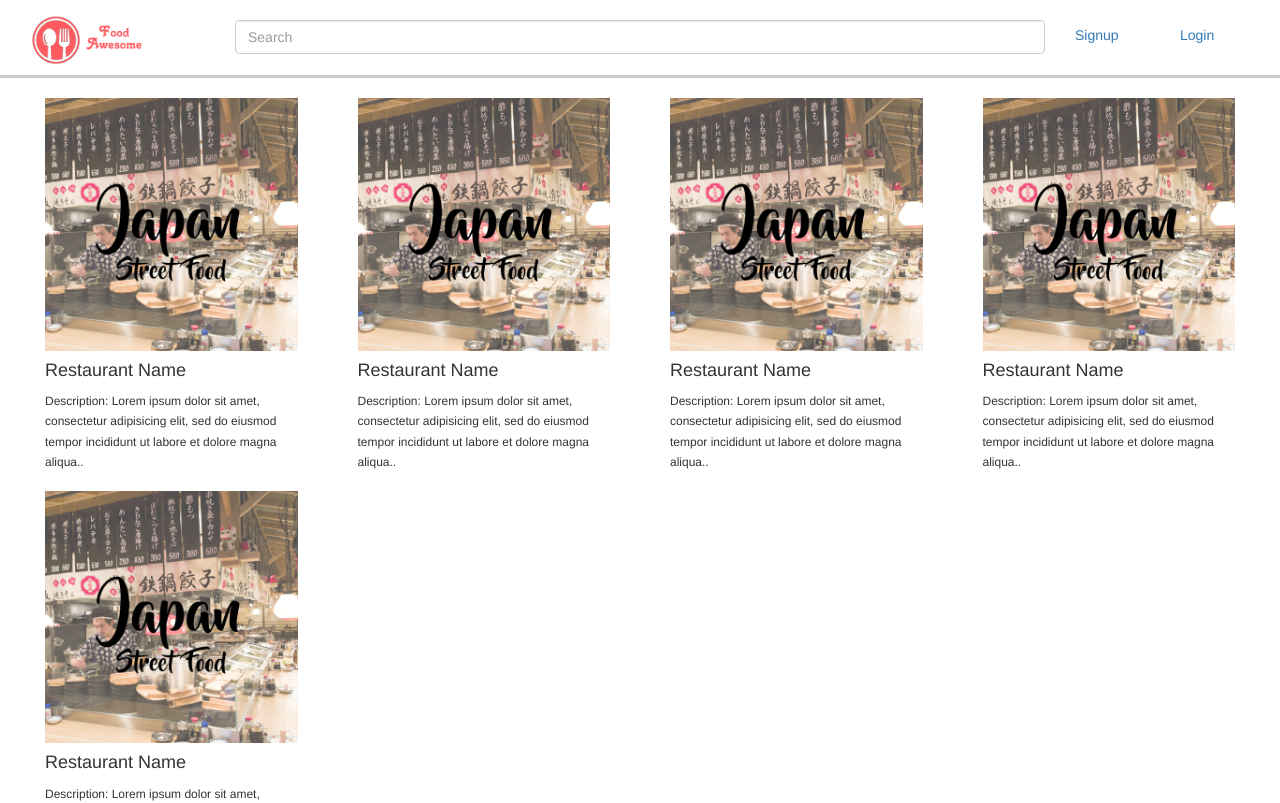
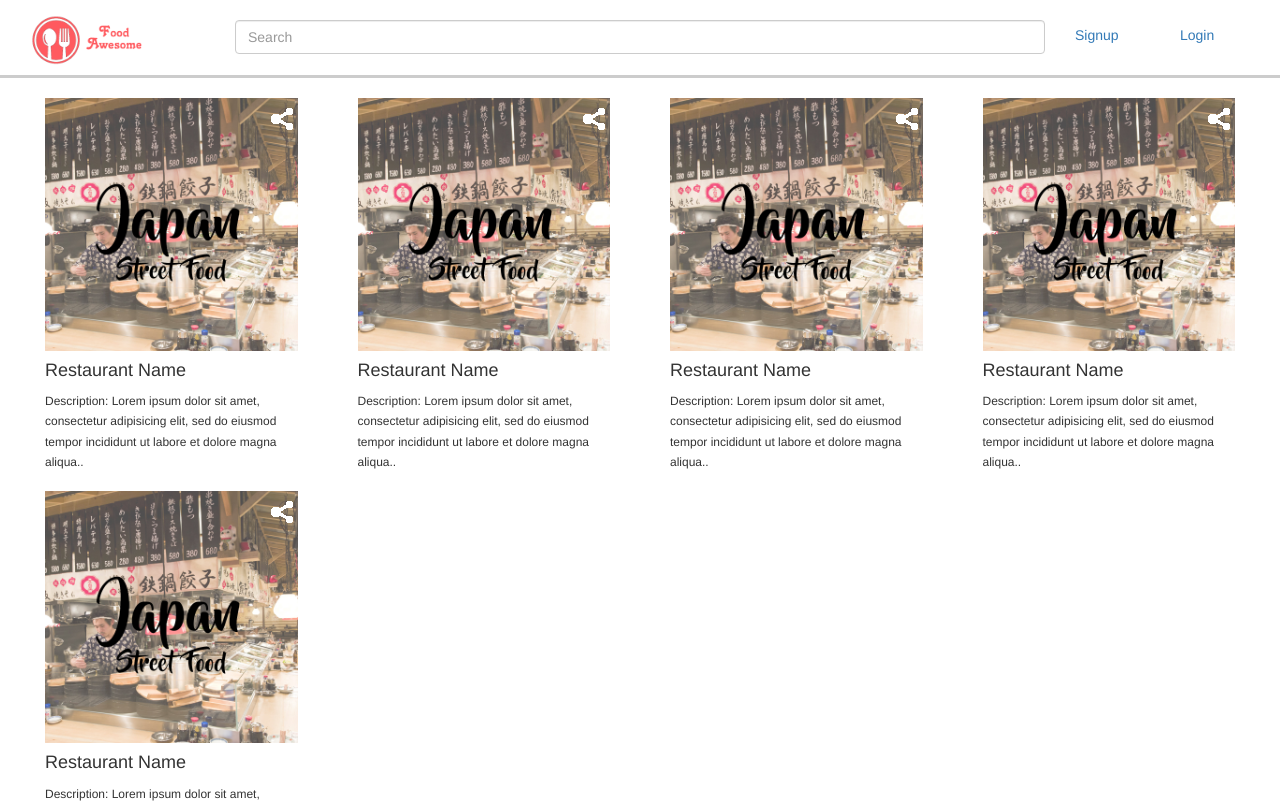
Before and after one commit to dheamariesta/food-awesome, a React (Create React App) app in the folder food-awesome/: page / in a window 1280 px wide. Shown: the top 803 px of the page. Built offline with nearby package versions, Linux system fonts and the light colour scheme.

Commit message:
share icon, icons change on hover

```diff
--- a/food-awesome/src/Components/Footer/Footer.css
+++ b/food-awesome/src/Components/Footer/Footer.css
@@ -21,3 +21,7 @@ p{
   width: 20px;
   height: 100%;
 }
+#facebook-logo:hover{
+  opacity: 0.5;
+  filter: alpha(opacity=50);
+}
--- a/food-awesome/src/Components/Footer/Footer.js
+++ b/food-awesome/src/Components/Footer/Footer.js
@@ -16,7 +16,7 @@ export class Footer extends Component {
           </p>
         </div>
         <div className="col-sm-2 col-sm-offset-5 share">
-          Visit us at: <img src={facebooklogo}/>
+          Visit us at: <img src={facebooklogo} id="facebook-logo"/>
         </div>
       </div>
 
--- a/food-awesome/src/Components/Home/RestaurantItem/RestaurantItem.css
+++ b/food-awesome/src/Components/Home/RestaurantItem/RestaurantItem.css
@@ -10,3 +10,12 @@ span{
 .item{
   margin-bottom: 20px;
 }
+#share-button{
+ position: absolute;
+ right: 20px;
+ top: 10px;
+}
+#share-button:hover{
+  opacity: 0.5;
+  filter: alpha(opacity=50);
+}
--- a/food-awesome/src/Components/Home/RestaurantItem/RestaurantItem.js
+++ b/food-awesome/src/Components/Home/RestaurantItem/RestaurantItem.js
@@ -1,6 +1,6 @@
 import React, {Component} from 'react';
 import { connect } from 'react-redux';
-
+import share from './share-icon-white.png'
 import image from './Japan.jpg';
 import './RestaurantItem.css'
 export class RestaurantItem extends Component {
@@ -14,6 +14,9 @@ export class RestaurantItem extends Component {
       <div className="col-sm-3 item">
         <div className="col-sm-12">
           <img src={image} className="restaurant-image" />
+          <a href="#">
+            <img src={share} id="share-button" className="hover"/>
+          </a>
           <h4>Restaurant Name</h4>
           <span>Description: Lorem ipsum dolor sit amet, consectetur adipisicing elit, sed do eiusmod tempor incididunt ut labore et dolore magna aliqua..</span>
         </div>
```
Also changed, not shown: food-awesome/src/Components/Home/RestaurantItem/share-icon-white.png (added), food-awesome/src/Reducers/Admin.js (line endings or trailing spaces).
